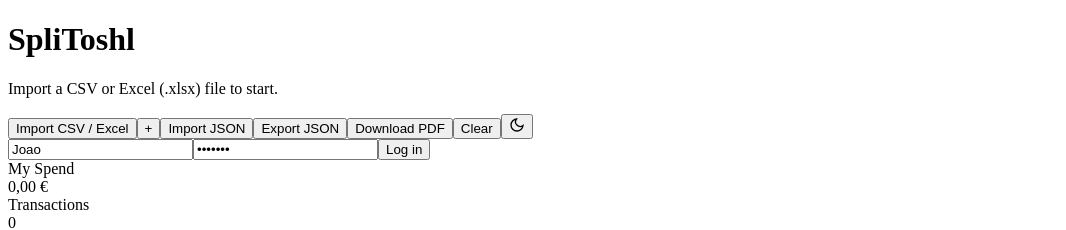
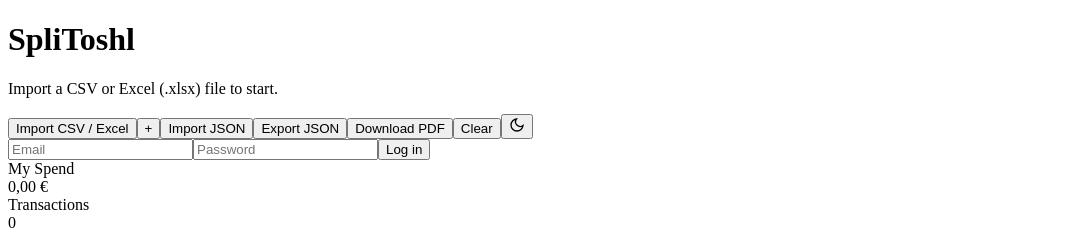
Before and after one commit to TaskDaggerTheNerd/SpliToshl, a React (Vite) app: page / in a window 1280 px wide. Shown: the top 230 px of the page, without its empty margins (0-1066 px from the left). Built offline with nearby package versions, Linux system fonts and the light colour scheme; the HTML template or start-up script is replaced by a standard one.

Commit message:
Update App.jsx

```diff
--- a/src/App.jsx
+++ b/src/App.jsx
@@ -112,8 +112,9 @@
     split: false,
     joint: false,
   })
-const [loginEmail, setLoginEmail] = useState('Joao')
-const [loginPassword, setLoginPassword] = useState('Tasco69')
+const [loginEmail, setLoginEmail] = useState('')
+const [loginPassword, setLoginPassword] = useState('')
+
 
 
   const fileRef = useRef(null)
```
